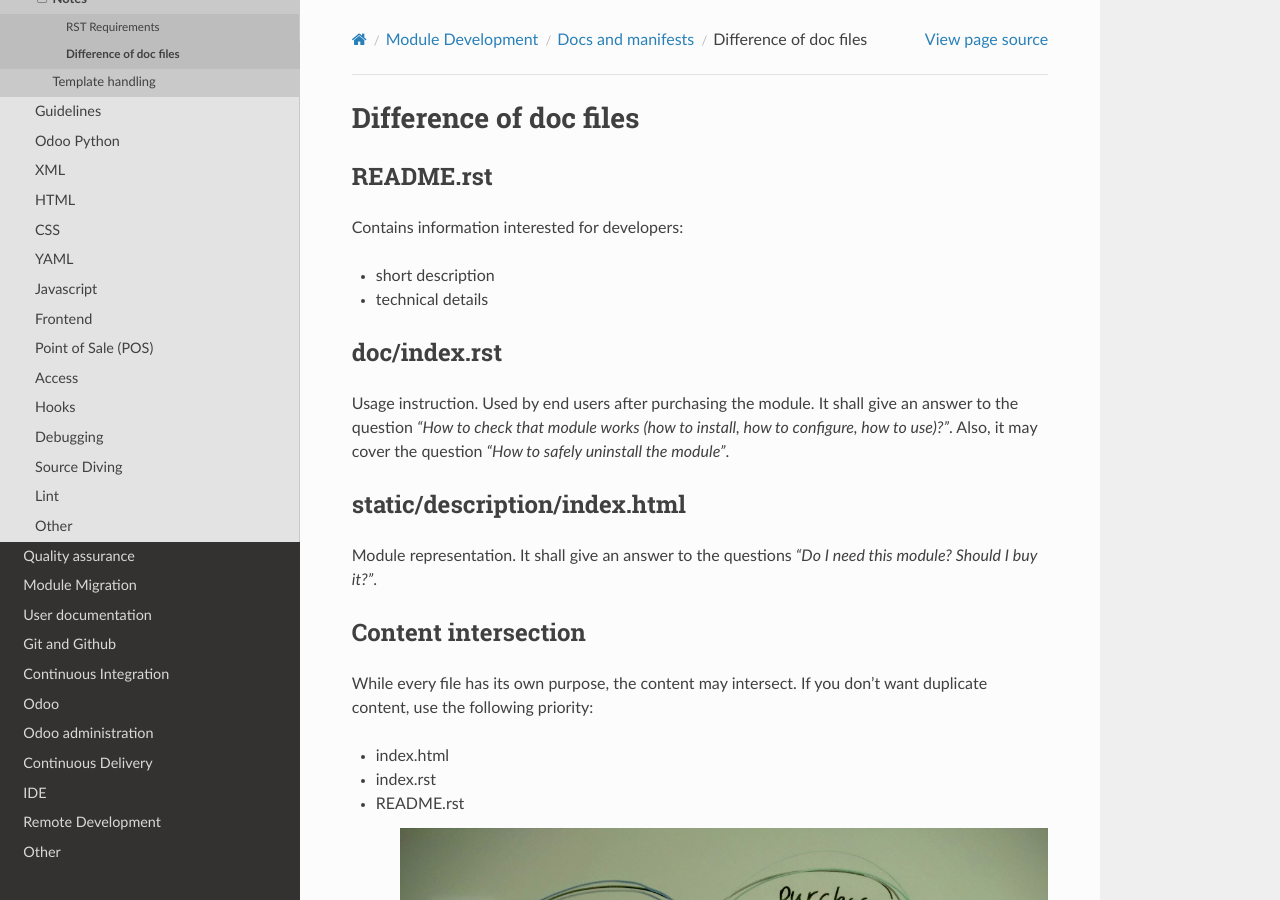
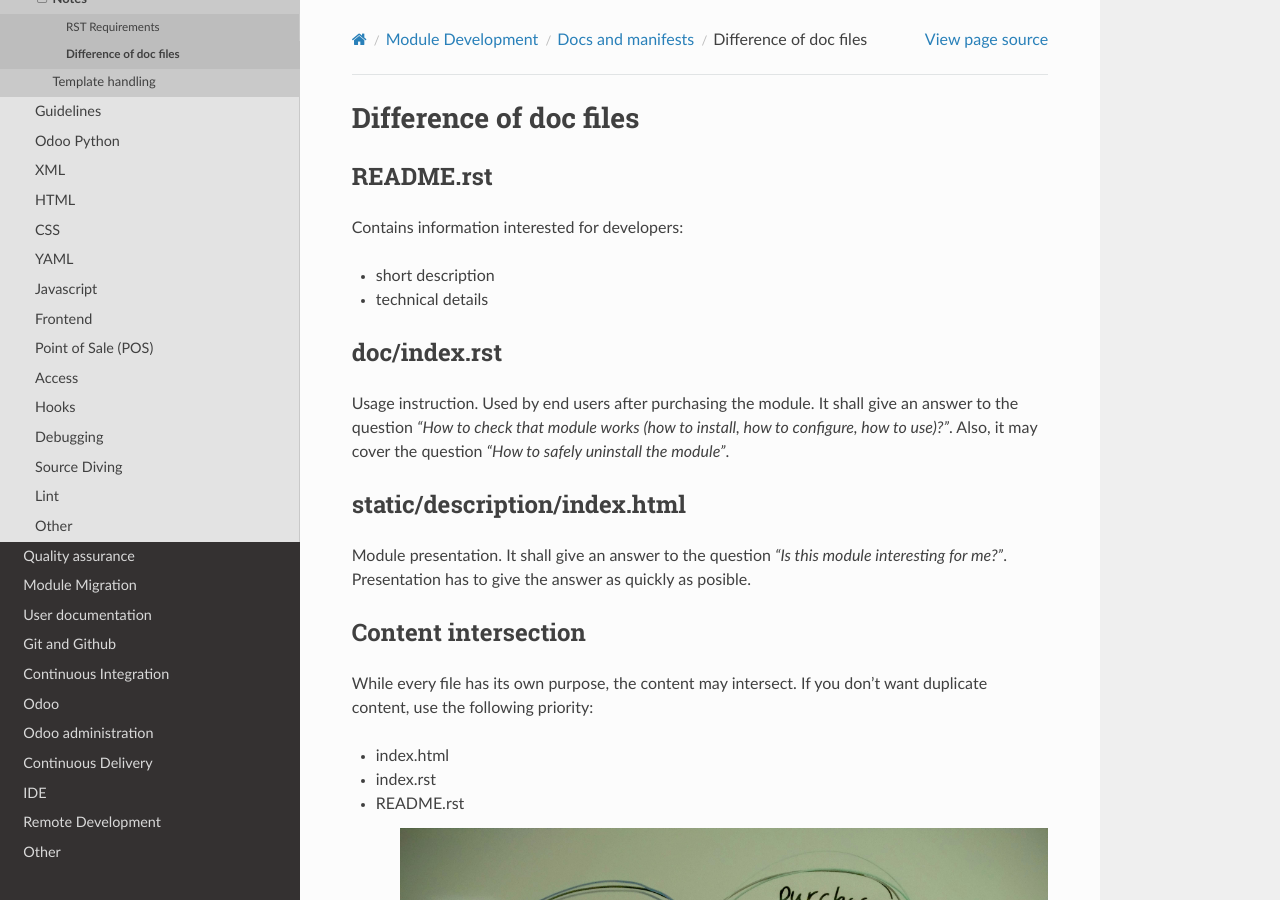
Before and after one commit to itpp-labs/odoo-development, a Sphinx documentation site: the page built from docs/dev/docs/doc-files-understanding.rst, in a window 1280 px wide and 900 px high. Built offline with Sphinx 7.4.7 and the Read the Docs theme 2.0.0, drawn with Linux system fonts in a browser that asks for light colours.

Commit message:
Update doc-files-understanding.rst

```diff
--- a/docs/dev/docs/doc-files-understanding.rst
+++ b/docs/dev/docs/doc-files-understanding.rst
@@ -19,7 +19,7 @@ Usage instruction. Used by end users after purchasing the module. It shall give
 static/description/index.html
 =============================
 
-Module representation. It shall give an answer to the questions *"Do I need this module? Should I buy it?"*.
+Module presentation. It shall give an answer to the question *"Is this module interesting for me?"*. Presentation has to give the answer as quickly as posible.
 
 Content intersection
 ====================
```
